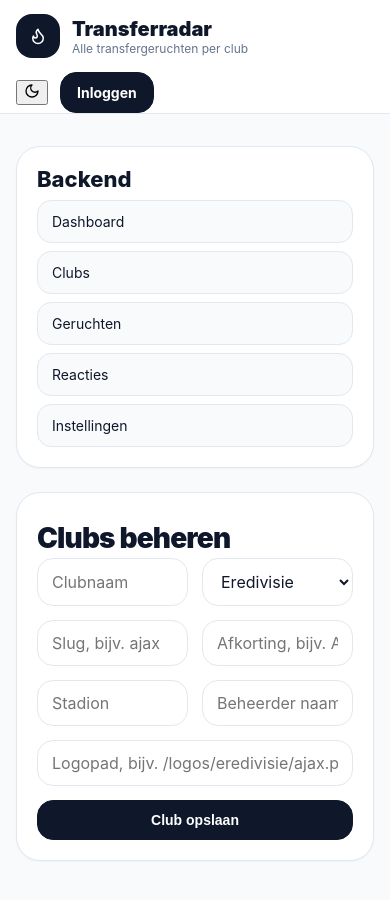
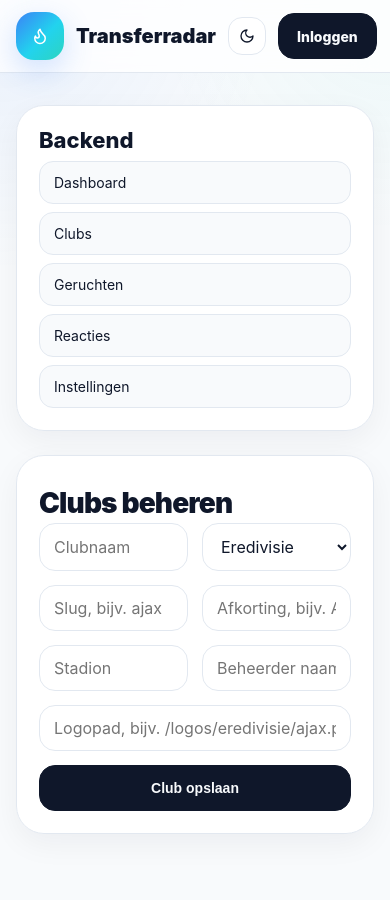
Before and after one commit to voetbalkitcom-cloud/Transferradar, a Next.js app: page /admin/clubs in a window 390 px wide. Shown: the top 900 px of the page. Built offline with nearby package versions, Linux system fonts and the light colour scheme; no server answers.

Commit message:
Update globals.css

```diff
--- a/app/globals.css
+++ b/app/globals.css
@@ -100,4 +100,211 @@
   .heroStats, .clubMeta { grid-template-columns: 1fr 1fr; }
   .titleXl { font-size: 34px; }
   .container { padding: 0 16px; }
+  html[data-theme="dark"] {
+  --bg: #0b1220;
+  --surface: rgba(255, 255, 255, 0.04);
+  --surface-2: rgba(255, 255, 255, 0.03);
+  --text: #f8fafc;
+  --muted: #94a3b8;
+  --line: rgba(255, 255, 255, 0.10);
+  --dark: #ffffff;
 }
+
+body {
+  background:
+    radial-gradient(circle at top left, rgba(59,130,246,0.08), transparent 28%),
+    radial-gradient(circle at top right, rgba(45,212,191,0.06), transparent 24%),
+    var(--bg);
+}
+
+.premiumHeader {
+  position: sticky;
+  top: 0;
+  z-index: 50;
+  border-bottom: 1px solid var(--line);
+  background: color-mix(in srgb, var(--surface) 82%, transparent);
+  backdrop-filter: blur(16px);
+}
+
+.premiumHeaderInner {
+  display: flex;
+  align-items: center;
+  justify-content: space-between;
+  min-height: 78px;
+}
+
+.premiumBrand {
+  padding: 12px 0;
+}
+
+.premiumBrandIcon {
+  width: 48px;
+  height: 48px;
+  border-radius: 18px;
+  background: linear-gradient(135deg, #3b82f6, #22d3ee 55%, #2dd4bf);
+  color: white;
+  box-shadow: 0 10px 30px rgba(59,130,246,.24);
+}
+
+.premiumNav {
+  gap: 8px;
+}
+
+.navLink {
+  display: inline-flex;
+  align-items: center;
+  justify-content: center;
+  min-height: 42px;
+  padding: 0 16px;
+  border-radius: 14px;
+  font-size: 14px;
+  font-weight: 700;
+  color: var(--muted);
+  transition: all .18s ease;
+}
+
+.navLink:hover {
+  background: var(--surface-2);
+  color: var(--text);
+}
+
+.navLink.active {
+  background: var(--text);
+  color: var(--bg);
+}
+
+.themeToggle {
+  width: 42px;
+  height: 42px;
+  display: inline-grid;
+  place-items: center;
+  border-radius: 14px;
+  border: 1px solid var(--line);
+  background: var(--surface);
+  color: var(--text);
+  transition: all .18s ease;
+}
+
+.themeToggle:hover {
+  transform: translateY(-1px);
+  box-shadow: 0 8px 20px rgba(15,23,42,.08);
+}
+
+.card {
+  background: color-mix(in srgb, var(--surface) 96%, transparent);
+  border: 1px solid var(--line);
+  border-radius: 28px;
+  padding: 22px;
+  box-shadow: 0 10px 30px rgba(15,23,42,0.05);
+  backdrop-filter: blur(16px);
+}
+
+.subCard {
+  margin-top: 16px;
+  background: color-mix(in srgb, var(--surface-2) 96%, transparent);
+  border: 1px solid var(--line);
+  border-radius: 22px;
+  padding: 16px;
+}
+
+.heroCard {
+  overflow: hidden;
+  border-radius: 34px;
+}
+
+.heroTop {
+  background:
+    radial-gradient(circle at top left, rgba(59,130,246,0.14), transparent 30%),
+    radial-gradient(circle at right center, rgba(45,212,191,0.10), transparent 24%),
+    linear-gradient(135deg, #081120 0%, #10203b 52%, #1d4ed8 100%);
+  color: white;
+  padding: 40px;
+}
+
+.heroStats {
+  display: grid;
+  grid-template-columns: repeat(4, minmax(0, 1fr));
+  gap: 16px;
+  padding: 24px;
+  background: color-mix(in srgb, var(--surface) 96%, transparent);
+  border-top: 1px solid var(--line);
+}
+
+.statBox {
+  background: color-mix(in srgb, var(--surface) 96%, transparent);
+  border: 1px solid var(--line);
+  border-radius: 22px;
+  padding: 18px;
+}
+
+.heroHighlightItem {
+  background: rgba(255,255,255,.92);
+  border: 1px solid rgba(255,255,255,.18);
+  border-radius: 22px;
+  padding: 16px;
+  color: #0f172a;
+}
+
+html[data-theme="dark"] .heroHighlightItem {
+  background: rgba(255,255,255,.06);
+  color: #f8fafc;
+  border-color: rgba(255,255,255,.10);
+}
+
+.button {
+  display: inline-flex;
+  align-items: center;
+  justify-content: center;
+  gap: 8px;
+  min-height: 46px;
+  padding: 0 18px;
+  border-radius: 16px;
+  font-size: 14px;
+  font-weight: 800;
+  border: 1px solid var(--line);
+  transition: all .18s ease;
+}
+
+.button:hover {
+  transform: translateY(-1px);
+}
+
+.button-dark {
+  background: var(--text);
+  color: var(--bg);
+  border-color: var(--text);
+}
+
+.button-light {
+  background: rgba(255,255,255,.95);
+  color: #0f172a;
+  border-color: rgba(255,255,255,.18);
+}
+
+.clubCard:hover,
+.rumourCard:hover {
+  transform: translateY(-3px);
+  box-shadow: 0 16px 34px rgba(15,23,42,0.08);
+}
+
+@media (max-width: 980px) {
+  .premiumHeaderInner {
+    min-height: 72px;
+  }
+}
+
+@media (max-width: 720px) {
+  .premiumHeaderInner {
+    gap: 12px;
+  }
+
+  .brandSub {
+    display: none;
+  }
+
+  .themeToggle {
+    width: 38px;
+    height: 38px;
+  }
+}
+}
```
